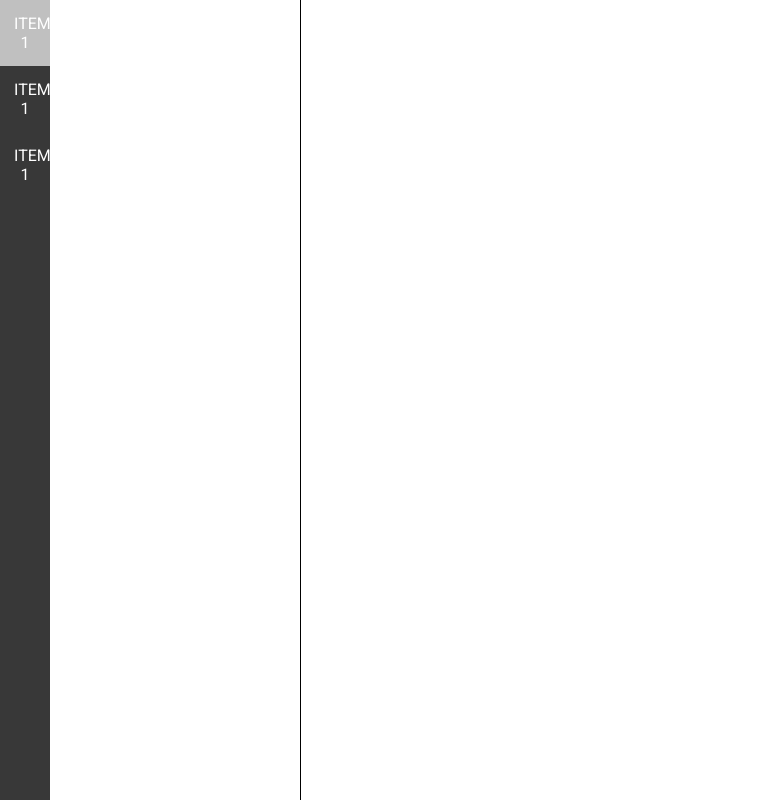
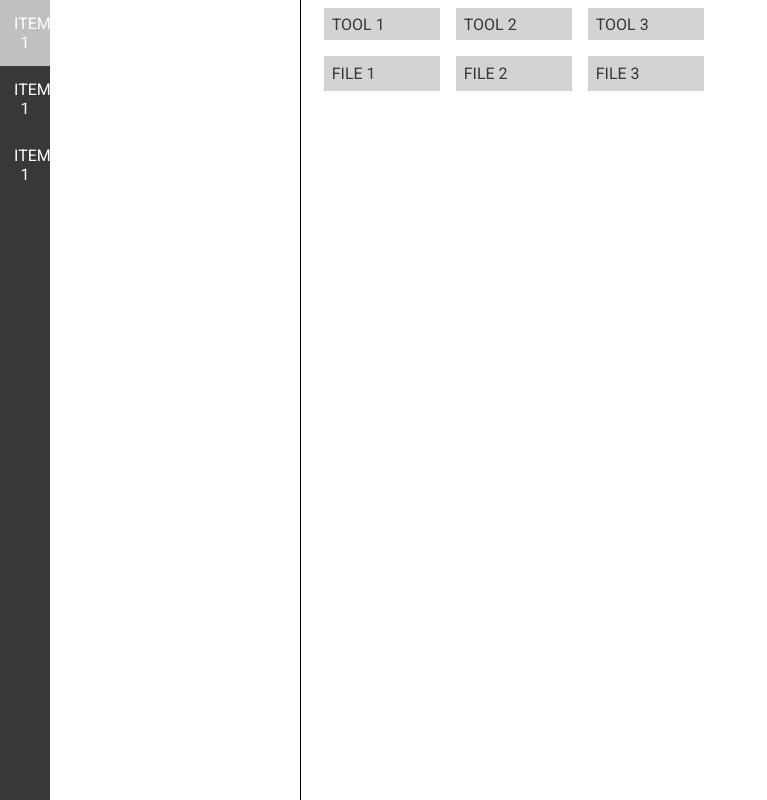
Before and after one commit to Vordty/writ-web, a React (Create React App) app: page /app in a window 1280 px wide. Shown: the whole page, without its empty margins (0-767 px from the left). Built offline with nearby package versions, Linux system fonts and the light colour scheme; sample sign-in values are in the browser's storage.

Commit message:
Add demo version of tools and files panels

```diff
--- a/src/routes/Editor/Editor.js
+++ b/src/routes/Editor/Editor.js
@@ -9,7 +9,20 @@ const Editor = () => {
 	return (
 		<div className="editor">
 			<Sidebar />
-			<ListDraggable />
+			<div className="w-100">
+				<ListDraggable customStyle="flex-h">
+					<div>TOOL 1</div>
+					<div>TOOL 2</div>
+					<div>TOOL 3</div>
+				</ListDraggable>
+				<div className="opened-files-container">
+					<ListDraggable customStyle="flex-h">
+						<div>FILE 1</div>
+						<div>FILE 2</div>
+						<div>FILE 3</div>
+					</ListDraggable>
+				</div>
+			</div>
 		</div>
 	);
 };
```
